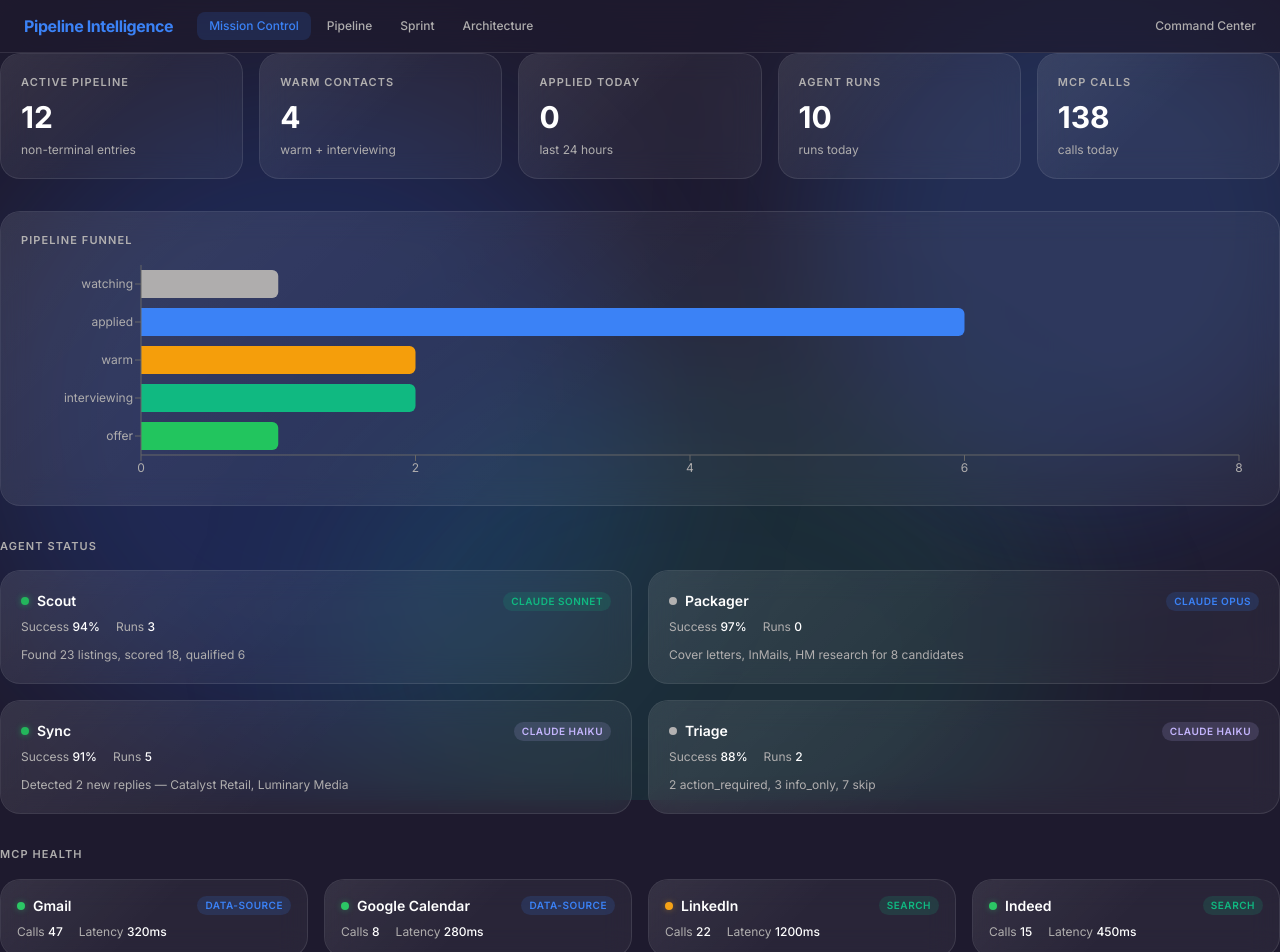
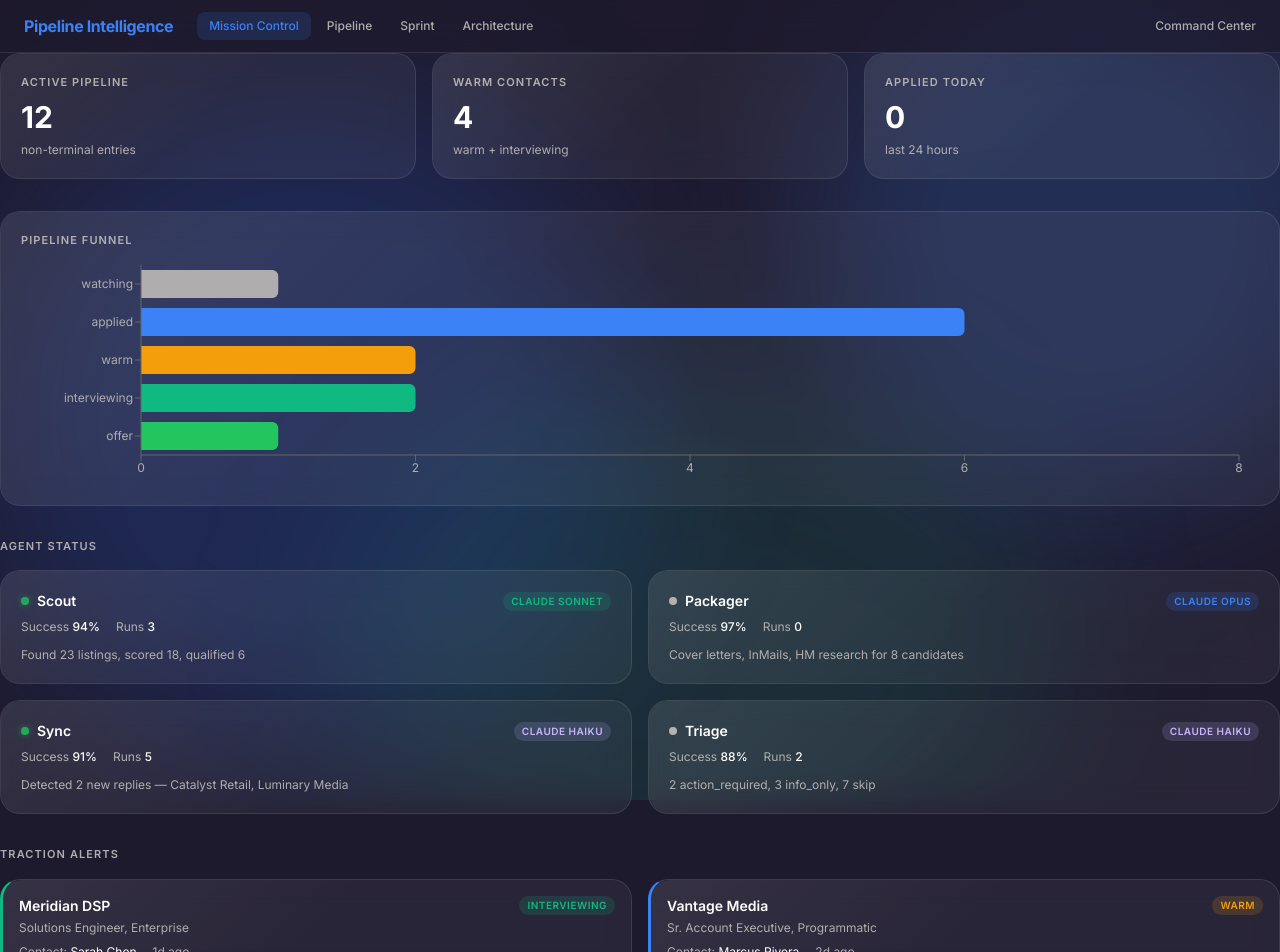
Before and after one commit to brandon-charles-novice-developer/bnye-pipeline-intelligence, a React (Vite) app: page / in a window 1280 px wide. Shown: the top 952 px of the page. Built offline with nearby package versions, Linux system fonts and the light colour scheme.

Commit message:
refactor: reduce content density for portfolio clarity

```diff
--- a/src/components/views/MissionControl.jsx
+++ b/src/components/views/MissionControl.jsx
@@ -4,10 +4,9 @@ import LiveDot from '../shared/LiveDot'
 import SectionLabel from '../shared/SectionLabel'
 import { useCountUp } from '../../hooks/useCountUp'
 import { useFadeIn } from '../../hooks/useFadeIn'
-import { accent, semantic, statusColors, modelColors, categoryColors, tooltipStyle } from '../../tokens/colors'
+import { accent, semantic, statusColors, modelColors, tooltipStyle } from '../../tokens/colors'
 import pipeline from '../../data/pipeline'
 import agents from '../../data/agents'
-import mcpServers from '../../data/mcpServers'
 
 /* ── derived metrics (immutable) ── */
 
@@ -21,9 +20,6 @@ const appliedToday = pipeline.filter(
   (e) => e.dateApplied && new Date(e.dateApplied).getTime() >= oneDayAgo,
 )
 
-const totalAgentRuns = agents.reduce((sum, a) => sum + a.runsToday, 0)
-const totalMcpCalls = mcpServers.reduce((sum, s) => sum + s.callsToday, 0)
-
 const funnelData = FUNNEL_ORDER.map((status) => ({
   status,
   count: pipeline.filter((e) => e.status === status).length,
@@ -35,12 +31,6 @@ const tractionEntries = pipeline.filter(
 )
 
 /* ── tiny helpers ── */
-
-const MCP_STATUS_COLORS = {
-  connected: semantic.positive,
-  degraded: semantic.caution,
-  disconnected: semantic.negative,
-}
 
 function formatNumber(v) {
   return Math.round(v).toLocaleString()
@@ -57,17 +47,13 @@ function KpiScoreboard() {
   const activePipeline = useCountUp({ target: nonTerminal.length, format: formatNumber })
   const warmCount = useCountUp({ target: warmContacts.length, delay: 100, format: formatNumber })
   const appliedCount = useCountUp({ target: appliedToday.length, delay: 200, format: formatNumber })
-  const agentRuns = useCountUp({ target: totalAgentRuns, delay: 300, format: formatNumber })
-  const mcpCalls = useCountUp({ target: totalMcpCalls, delay: 400, format: formatNumber })
 
   return (
     <div ref={fade.ref} className={fade.className}>
-      <div className="grid grid-cols-2 sm:grid-cols-3 lg:grid-cols-5 gap-4">
+      <div className="grid grid-cols-3 gap-4">
         <MetricCard label="Active Pipeline" value={activePipeline} sublabel="non-terminal entries" />
         <MetricCard label="Warm Contacts" value={warmCount} deltaPositive sublabel="warm + interviewing" />
         <MetricCard label="Applied Today" value={appliedCount} sublabel="last 24 hours" />
-        <MetricCard label="Agent Runs" value={agentRuns} sublabel="runs today" />
-        <MetricCard label="MCP Calls" value={mcpCalls} sublabel="calls today" />
       </div>
     </div>
   )
@@ -163,65 +149,6 @@ function AgentStatusGrid() {
   )
 }
 
-function McpServerCard({ server }) {
-  const dotColor = MCP_STATUS_COLORS[server.status] ?? '#AFADAD'
-  const catColor = categoryColors[server.category] ?? '#AFADAD'
-
-  return (
-    <div className="glass-card rounded-card p-4 flex flex-col gap-2">
-      <div className="flex items-center justify-between">
-        <div className="flex items-center gap-2">
-          <span
-            className="inline-block rounded-full"
-            style={{
-              width: 8,
-              height: 8,
-              backgroundColor: dotColor,
-              boxShadow: `0 0 6px ${dotColor}60`,
-              flexShrink: 0,
-            }}
-          />
-          <span className="text-white font-semibold text-sm">{server.name}</span>
-        </div>
-        <span
-          className="px-2 py-0.5 rounded-full text-[10px] font-semibold uppercase tracking-wider"
-          style={{ backgroundColor: `${catColor}26`, color: catColor }}
-        >
-          {server.category}
-        </span>
-      </div>
-
-      <div className="flex items-center gap-4 text-xs" style={{ color: '#AFADAD' }}>
-        <span>
-          Calls{' '}
-          <span className="text-white font-medium">{server.callsToday}</span>
-        </span>
-        <span>
-          Latency{' '}
-          <span className="text-white font-medium">
-            {server.avgLatency > 0 ? `${server.avgLatency}ms` : '--'}
-          </span>
-        </span>
-      </div>
-    </div>
-  )
-}
-
-function McpHealthGrid() {
-  const fade = useFadeIn()
-
-  return (
-    <div ref={fade.ref} className={fade.className}>
-      <SectionLabel>MCP Health</SectionLabel>
-      <div className="grid grid-cols-2 lg:grid-cols-4 gap-4">
-        {mcpServers.map((server) => (
-          <McpServerCard key={server.id} server={server} />
-        ))}
-      </div>
-    </div>
-  )
-}
-
 function TractionAlertCard({ entry }) {
   const borderColor = entry.status === 'interviewing' || entry.status === 'offer'
     ? accent.emerald
@@ -280,7 +207,6 @@ export default function MissionControl() {
       <KpiScoreboard />
       <PipelineFunnel />
       <AgentStatusGrid />
-      <McpHealthGrid />
       <TractionAlerts />
     </div>
   )
--- a/src/components/views/SprintDashboard.jsx
+++ b/src/components/views/SprintDashboard.jsx
@@ -97,7 +97,7 @@ function ScoringBreakdown() {
       <div className="glass-card rounded-card p-5">
         <SectionLabel>Scoring Criteria</SectionLabel>
         <div className="flex flex-col gap-3">
-          {sprintData.scoringCriteria.map((criterion) => {
+          {sprintData.scoringCriteria.slice(0, 5).map((criterion) => {
             const pct = (criterion.weight / maxWeight) * 100
             return (
               <div key={criterion.name} className="flex items-center gap-3">
@@ -155,7 +155,7 @@ function LearningEngine() {
             <span className="text-center">Adjustment</span>
             <span>Reason</span>
           </div>
-          {sprintData.learningEngine.recentAdjustments.map((adj) => {
+          {sprintData.learningEngine.recentAdjustments.slice(0, 3).map((adj) => {
             const increased = adj.newWeight > adj.oldWeight
             const arrow = increased ? '\u2191' : '\u2193'
             const color = increased ? semantic.positive : semantic.negative
```
